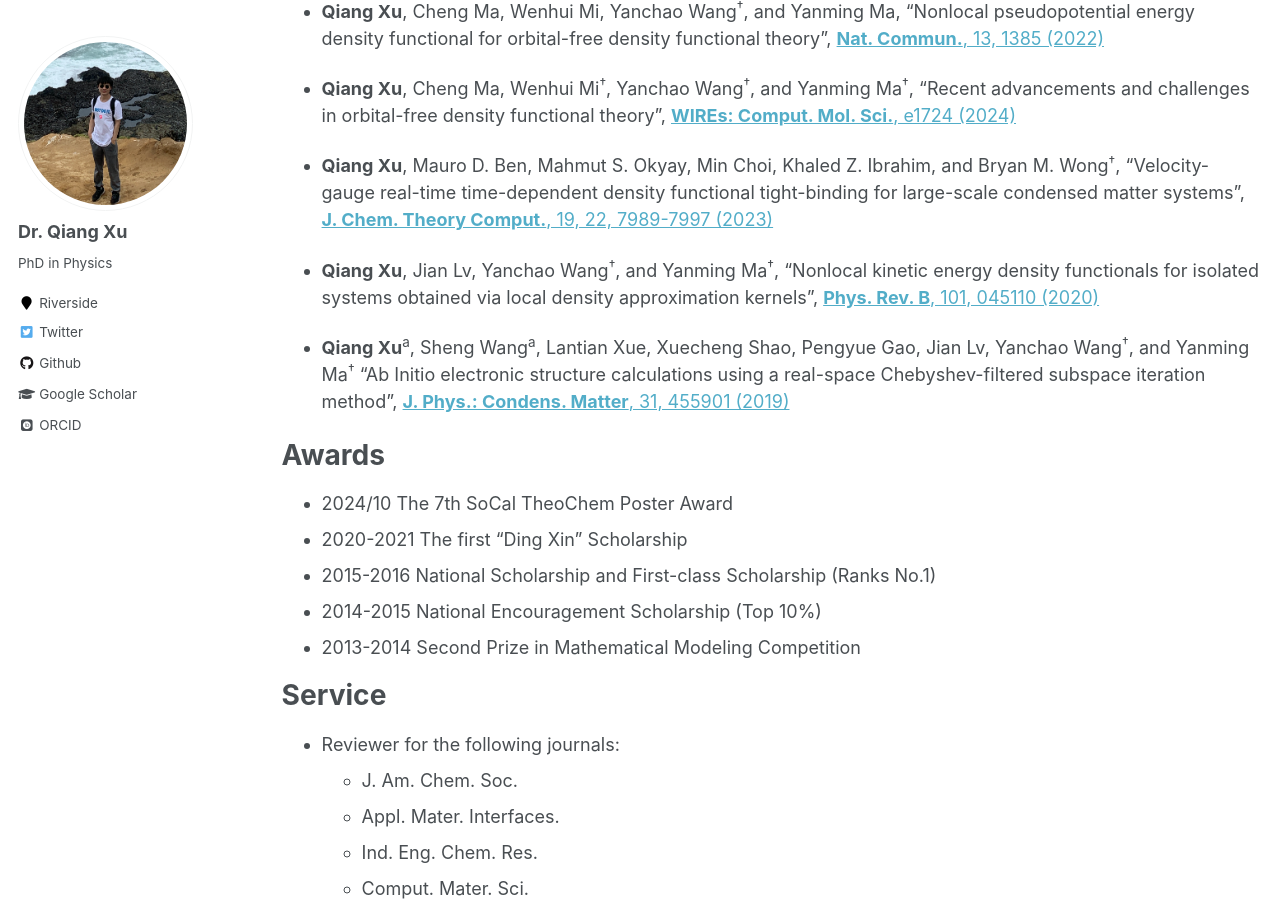
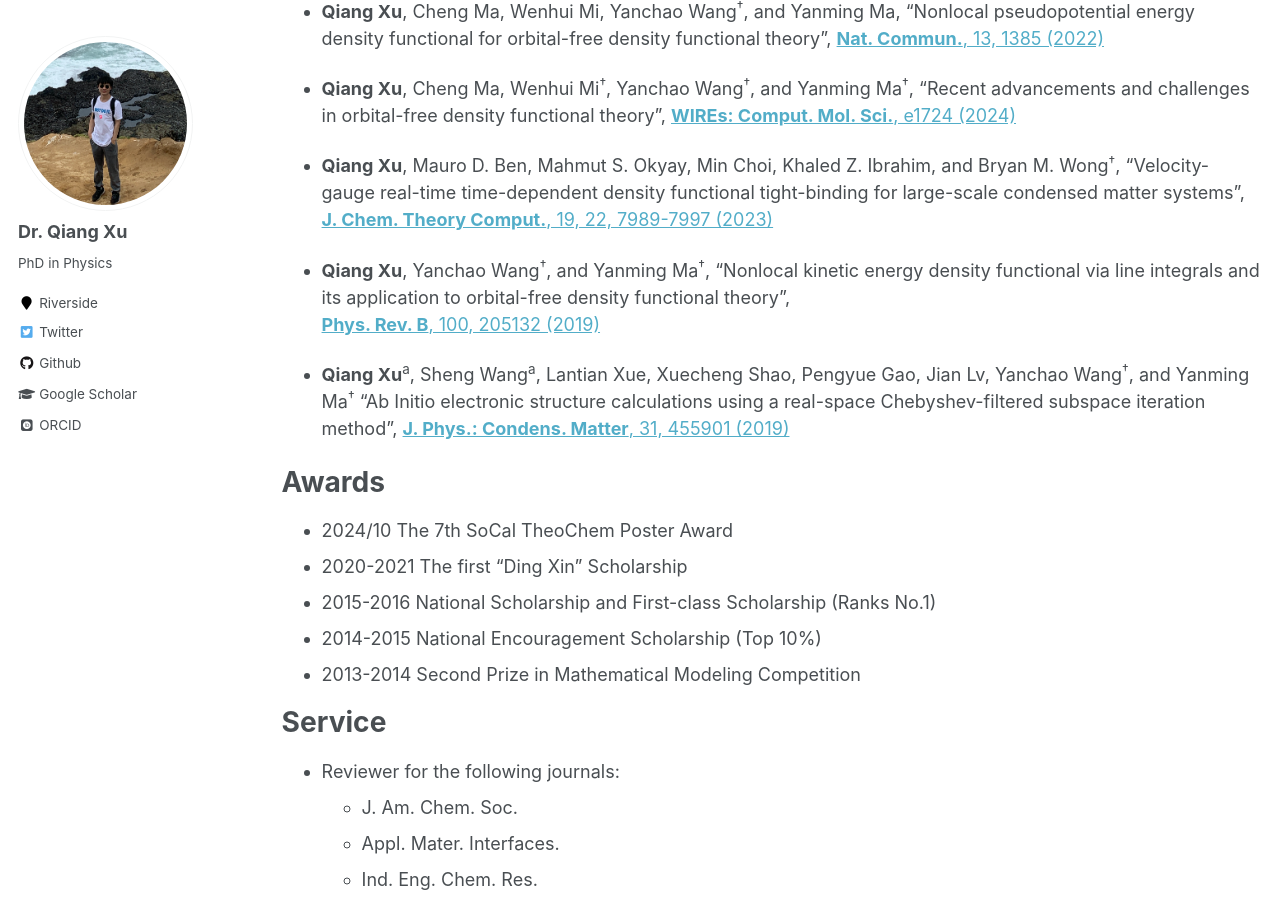
Before and after one commit to xqjlu/xqjlu.github.io, a Jekyll site: the page built from _pages/cv.md, in a window 1280 px wide and 900 px high, scrolled down 1293 px. Built offline with Jekyll 4.4.1, drawn with Linux system fonts in a browser that asks for light colours; some web fonts are replaced.

Commit message:
Qiang XU

```diff
--- a/_pages/cv.md
+++ b/_pages/cv.md
@@ -62,9 +62,9 @@ Selected Publications
 "Velocity-gauge real-time time-dependent density functional tight-binding for large-scale condensed matter systems",
 <a href="https://doi.org/10.1021/acs.jctc.3c00689" target="_blank"><b>J. Chem. Theory Comput.</b>, 19, 22, 7989-7997 (2023)</a>
 
-* <b>Qiang Xu</b>, Jian Lv, Yanchao Wang<sup>†</sup>, and Yanming Ma<sup>†</sup>,
-"Nonlocal kinetic energy density functionals for isolated systems obtained via local density approximation kernels",
-<a href="https://doi.org/10.1103/PhysRevB.101.045110" target="_blank"><b>Phys. Rev. B</b>, 101, 045110 (2020)</a>
+* <b>Qiang Xu</b>, Yanchao Wang<sup>†</sup>, and Yanming Ma<sup>†</sup>,
+"Nonlocal kinetic energy density functional via line integrals and its application to orbital-free density functional theory",
+<a href="https://doi.org/10.1103/PhysRevB.100.205132" target="_blank"><b>Phys. Rev. B</b>, 100, 205132 (2019)</a>
 
 * <b>Qiang Xu</b><sup>a</sup>, Sheng Wang<sup>a</sup>, Lantian Xue, Xuecheng Shao, Pengyue Gao, Jian Lv, Yanchao Wang<sup>†</sup>, and Yanming Ma<sup>†</sup>
 "Ab Initio electronic structure calculations using a real-space Chebyshev-filtered subspace iteration method",
```
